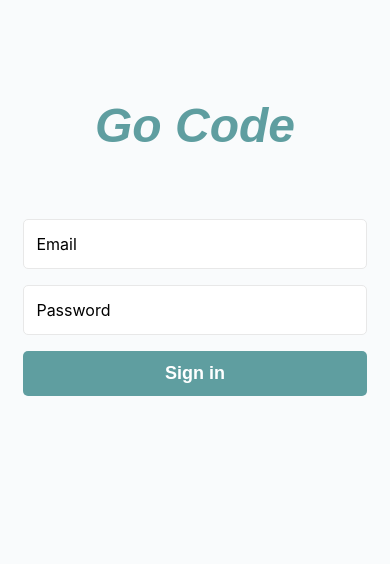
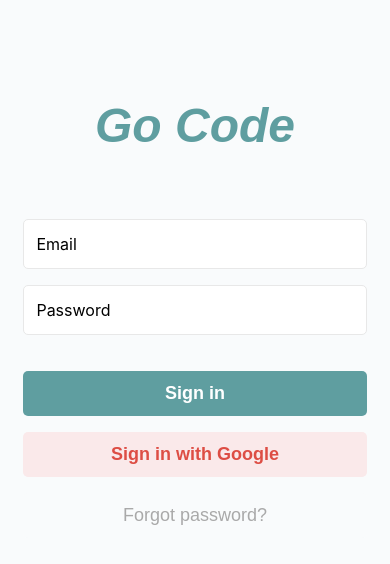
Before and after one commit to wiktoriakeller/go-code, a React Native app in the folder src/mobile/: screen / in a window 390 px wide. Shown: the top 564 px of the page. Built offline with nearby package versions, Linux system fonts and the light colour scheme.

Commit message:
#19 Pass style to props

```diff
--- a/src/mobile/App.tsx
+++ b/src/mobile/App.tsx
@@ -1,17 +1,18 @@
-import { StyleSheet, View } from 'react-native';
-import SignInScreen from './pages/SignInPage';
+import { StyleSheet, View } from "react-native";
+import SignInScreen from "./pages/SignInPage";
+import colors from "./styles/colors";
 
 export default function App() {
-    return (
+  return (
     <View style={styles.root}>
-        <SignInScreen/>
+      <SignInScreen />
     </View>
   );
 }
 
 const styles = StyleSheet.create({
-    root: {
-        flex: 1,
-        backgroundColor: '#f9fbfc'
-    },
+  root: {
+    flex: 1,
+    backgroundColor: colors.background
+  },
 });
--- a/src/mobile/components/CustomButton.tsx
+++ b/src/mobile/components/CustomButton.tsx
@@ -1,34 +1,36 @@
-import { Pressable, Text, StyleSheet, GestureResponderEvent } from 'react-native'
-import React from 'react'
+import { Pressable, Text, StyleSheet, GestureResponderEvent, StyleProp, ViewStyle } from "react-native"
+import React from "react"
+import colors from "../styles/colors"
 
 interface IButtonProps {
   text: string;
+  containerStyle?: any;
+  textStyle?: any;
   onPress: (event: GestureResponderEvent) => void;
 }
 
 const CustomButton = (props: IButtonProps) => {
   return (
-    <Pressable onPress={props.onPress} style={styles.container}>
-      <Text style={styles.text}>{props.text}</Text>
+    <Pressable onPress={props.onPress} style={[styles.container, props.containerStyle ?? {}]}>
+      <Text style={[styles.text, props.textStyle ?? {}]}>{props.text}</Text>
     </Pressable>
   )
 }
 
 const styles = StyleSheet.create({
   container: {
-        backgroundColor: 'cadetblue',
-        borderColor: 'cadetblue',
-
-        width: '88%',
+    backgroundColor: colors.primary,
+    borderColor: colors.primary,
+    width: "88%",
     borderRadius: 5,
     padding: 12,
     marginVertical: 8,
-        alignItems: 'center'
+    alignItems: "center"
   },
   text: {
-        color: 'white',
-        fontFamily: 'sans-serif',
-        fontWeight: 'bold',
+    color: colors.white,
+    fontFamily: "sans-serif",
+    fontWeight: "bold",
     fontSize: 18
   }
 });
--- a/src/mobile/components/CustomInput.tsx
+++ b/src/mobile/components/CustomInput.tsx
@@ -1,21 +1,15 @@
-import { View, TextInput, StyleSheet } from 'react-native'
+import { View, TextInput, StyleSheet, TextInputProps } from "react-native"
+import colors from "../styles/colors"
 
-interface ICustomInputProps {
-    text: string;
-    placeholder: string;
-    secureText: boolean;
-    onChangeText: (text: string) => void;
+interface ICustomInputProps extends TextInputProps {
 }
 
 const CustomInput = (props: ICustomInputProps) => {
   return (
     <View style={styles.container}>
       <TextInput
-                value={props.text}
-                onChangeText={props.onChangeText}
+        {...props}
         style={styles.input}
-                placeholder={props.placeholder}
-                secureTextEntry={props.secureText}
       />
     </View>
   )
@@ -23,21 +17,21 @@ const CustomInput = (props: ICustomInputProps) => {
 
 const styles = StyleSheet.create({
   container: {
-        backgroundColor: 'white',
-        width: '88%',
+    backgroundColor: colors.white,
+    width: "88%",
 
-        borderColor: '#e8e8e8',
+    borderColor: colors.lightGray,
     borderWidth: 1,
     borderRadius: 5,
 
     paddingHorizontal: 12,
     marginVertical: 8,
     height: 50,
-        textAlign: 'center'
+    textAlign: "center"
   },
   input: {
     flex: 1,
-        justifyContent: 'flex-start',
+    justifyContent: "flex-start",
     fontSize: 16
   }
 });
--- a/src/mobile/pages/SignInPage.tsx
+++ b/src/mobile/pages/SignInPage.tsx
@@ -1,29 +1,59 @@
-import { View, Text, StyleSheet, GestureResponderEvent } from 'react-native'
-import React, { useState } from 'react'
-import { ICustomInputProps, CustomInput } from '../components/CustomInput';
-import { IButtonProps, CustomButton } from '../components/CustomButton';
+import { View, Text, StyleSheet, GestureResponderEvent } from "react-native"
+import React, { useState } from "react"
+import { ICustomInputProps, CustomInput } from "../components/CustomInput";
+import { IButtonProps, CustomButton } from "../components/CustomButton";
+import colors from "../styles/colors";
 
 const SignInScreen = () => {
-    const [email, setEmail] = useState('');
+  const [email, setEmail] = useState("");
   const emailInput = {
     text: email,
-        placeholder: 'Email',
+    placeholder: "Email",
     secureText: false,
     onChangeText: (value: string) => setEmail(value)
   };
 
-    const [password, setPassword] = useState('');
+  const [password, setPassword] = useState("");
   const passwordInput: ICustomInputProps = {
-        text: password,
-        placeholder: 'Password',
-        secureText: true,
+    value: password,
+    placeholder: "Password",
+    secureTextEntry: true,
     onChangeText: (value: string) => setPassword(value)
   };
 
   const loginButton: IButtonProps = {
-        text: 'Sign in',
+    text: "Sign in",
     onPress: (event: GestureResponderEvent) => {
       console.warn("Sign in");
+    }
+  };
+
+  const signInGoogleButton: IButtonProps = {
+    text: "Sign in with Google",
+    containerStyle: {
+      color: colors.lightOrange,
+      backgroundColor: colors.lightOrange
+    },
+    textStyle: {
+      color: colors.orange,
+    },
+    onPress: (event: GestureResponderEvent) => {
+      console.warn("Sign in Google");
+    }
+  };
+
+  const forgotPasswordButton: IButtonProps = {
+    text: "Forgot password?",
+    containerStyle: {
+      color: colors.tertiary,
+      backgroundColor: colors.tertiary
+    },
+    textStyle: {
+      color: colors.grayText,
+      fontWeight: 'normal'
+    },
+    onPress: (event: GestureResponderEvent) => {
+      console.warn("Forgot password");
     }
   };
 
@@ -31,8 +61,11 @@ const SignInScreen = () => {
     <View style={styles.root}>
       <Text style={styles.logoText}>Go Code</Text>
       <CustomInput {...emailInput} />
-            <CustomInput {...passwordInput}/>
+      <CustomInput {...passwordInput} />
+      <View style={{ marginBottom: 20 }}/>
       <CustomButton {...loginButton} />
+      <CustomButton {...signInGoogleButton} />
+      <CustomButton {...forgotPasswordButton} />
     </View>
   )
 }
@@ -40,17 +73,17 @@ const SignInScreen = () => {
 const styles = StyleSheet.create({
   root: {
     flex: 1,
-        alignItems: 'center',
-        justifyContent: 'flex-start',
+    alignItems: "center",
+    justifyContent: "flex-start",
   },
   logoText: {
-        marginTop: '25%',
-        marginBottom: '15%',
-        color: 'cadetblue',
-        fontFamily: 'sans-serif',
+    marginTop: "25%",
+    marginBottom: "15%",
+    color: colors.primary,
+    fontFamily: "sans-serif",
     fontSize: 48,
-        fontWeight: 'bold',
-        fontStyle: 'italic'
+    fontWeight: "bold",
+    fontStyle: "italic"
   }
 });
 
--- /dev/null
+++ b/src/mobile/styles/colors.ts
@@ -0,0 +1,14 @@
+const colors = {
+  primary: "cadetblue",
+  secondary: "#3b71f3",
+  tertiary: "#f9fbfc",
+  background: "#f9fbfc",
+  lightGray: "#e8e8e8",
+  grayText: "#A9A9A9",
+  white: "white",
+  black: "black",
+  lightOrange: "#fae9ea",
+  orange: "#dd4d44"
+}
+
+export default colors;
```
Lines whose indentation alone changed are shown as unchanged.
